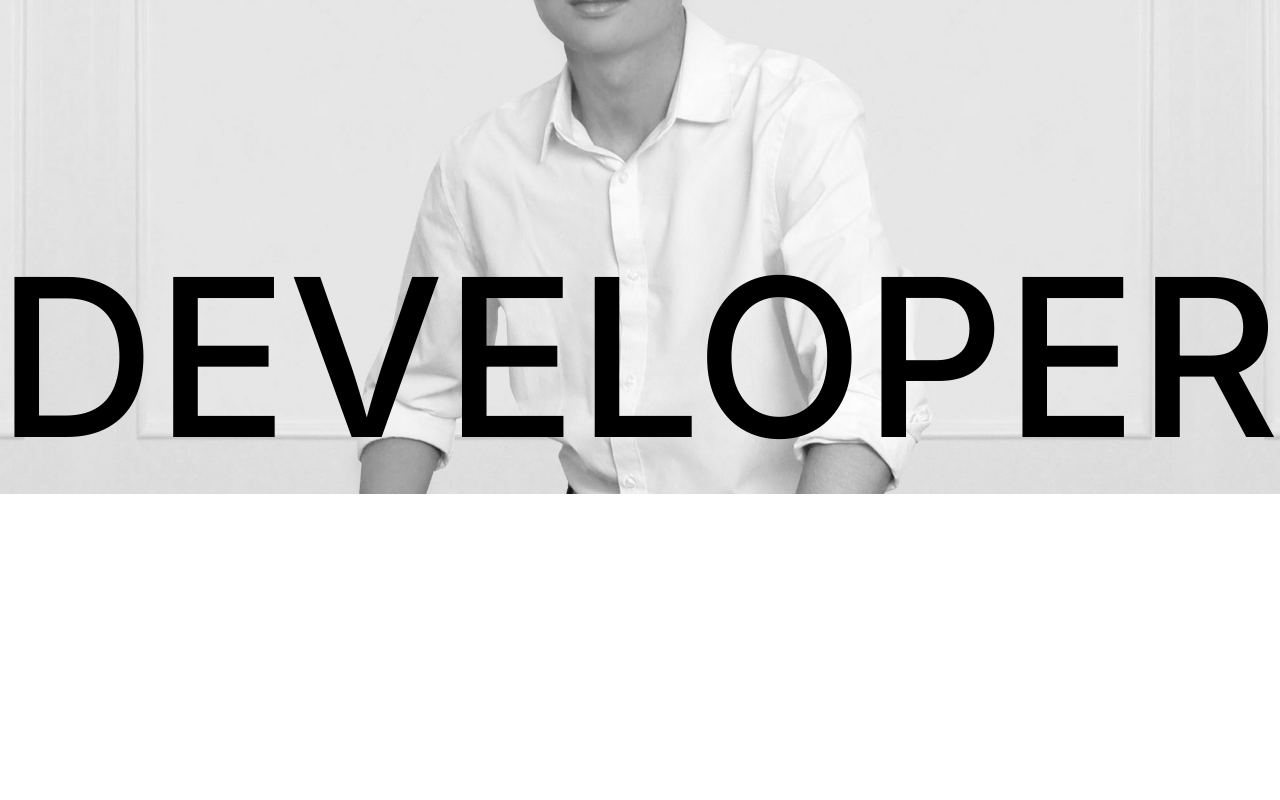
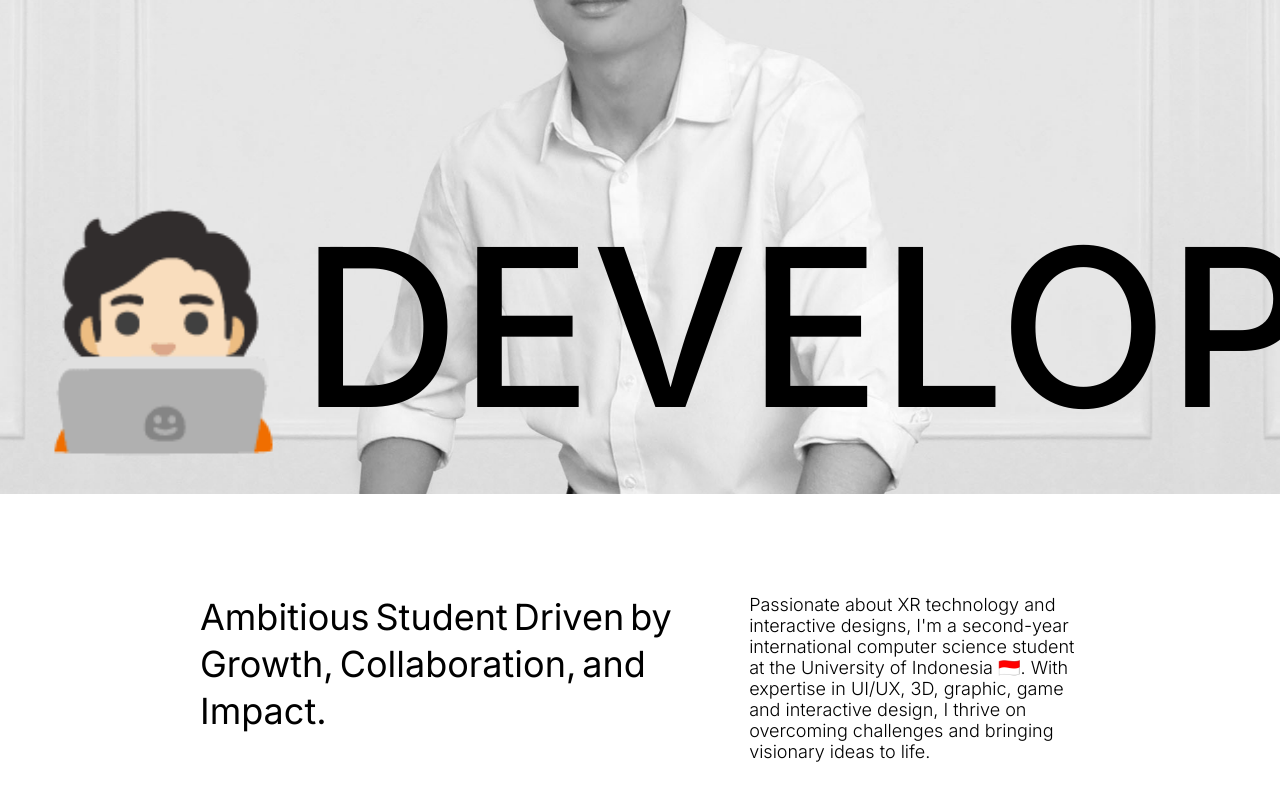
Before and after one commit to syafiqoarashy/portfolio-site, a Next.js app: page / in a window 1280 px wide. Shown: the part 306-1106 px from the top of the page. Built offline with nearby package versions, Linux system fonts and the light colour scheme.

Commit message:
feat: added description component and updated background of landing

```diff
--- a/src/app/page.js
+++ b/src/app/page.js
@@ -1,7 +1,8 @@
 'use client';
 import styles from './page.module.scss'
 import { useEffect, useState } from 'react'
-import Landing from '../components/Landing';
+import Landing from '../components/landing';
+import Description from '../components/description';
 import { AnimatePresence } from 'framer-motion';
 
 export default function Home() {
@@ -16,6 +17,7 @@ export default function Home() {
 
                 const locomotiveScroll = new LocomotiveScroll();
 
+
             }
 
         )()
@@ -28,6 +30,7 @@ export default function Home() {
             {/*    {isLoading && <Preloader />}*/}
             {/*</AnimatePresence>*/}
             <Landing />
+            <Description />
         </main>
     )
 }
--- /dev/null
+++ b/src/components/description/animation.js
@@ -0,0 +1,27 @@
+export const slideUp = {
+    initial: {
+        y: "100%"
+    },
+    open: (i) => ({
+        y: "0%",
+        transition: {duration: 0.5, delay: 0.01 * i}
+    }),
+    closed: {
+        y: "100%",
+        transition: {duration: 0.5}
+    }
+}
+
+export const opacity = {
+    initial: {
+        opacity: 0
+    },
+    open: {
+        opacity: 1,
+        transition: {duration: 0.5}
+    },
+    closed: {
+        opacity: 0,
+        transition: {duration: 0.5}
+    }
+}
--- /dev/null
+++ b/src/components/description/index.jsx
@@ -0,0 +1,25 @@
+import styles from './style.module.scss';
+import { useInView, motion } from 'framer-motion';
+import { useRef } from 'react';
+import { slideUp, opacity } from './animation';
+export default function index() {
+
+    const opening = "Hey, I'm Fiqo 👋"
+    const phrase = "Ambitious Student Driven by Growth, Collaboration, and Impact.";
+    const description = useRef(null);
+    const isInView = useInView(description)
+    return (
+        <div ref={description} className={styles.description}>
+            <div className={styles.body}>
+                <p>
+                    {
+                        phrase.split(" ").map( (word, index) => {
+                            return <span className={styles.mask}><motion.span variants={slideUp} custom={index} animate={isInView ? "open" : "closed"} key={index}>{word}</motion.span></span>
+                        })
+                    }
+                </p>
+                <motion.p variants={opacity} animate={isInView ? "open" : "closed"}>Passionate about XR technology and interactive designs, I'm a second-year international computer science student at the University of Indonesia 🇮🇩. With expertise in UI/UX, 3D, graphic, game and interactive design, I thrive on overcoming challenges and bringing visionary ideas to life.</motion.p>
+            </div>
+        </div>
+    )
+}
--- /dev/null
+++ b/src/components/description/style.module.scss
@@ -0,0 +1,61 @@
+.description{
+  padding-left: 200px;
+  padding-right: 200px;
+  margin-top: 100px;
+  margin-bottom: 100px;
+  display: flex;
+  justify-content: center;
+  .body{
+    max-width: 1400px;
+    display: flex;
+    gap: 50px;
+    position: relative;
+    p{
+      margin: 0px;
+      &:nth-of-type(1){
+        font-size: 36px;
+        gap: 8px;
+        line-height: 1.3;
+        span{
+          margin-right: 3px;
+        }
+        .mask{
+          position: relative;
+          overflow: hidden;
+          display: inline-flex;
+        }
+      }
+      &:nth-of-type(2){
+        font-size: 18px;
+        width: 80%;
+        font-weight: 300;
+      }
+    }
+    .button{
+      top: 80%;
+      left: calc(100% - 200px);
+      width: 180px;
+      height: 180px;
+      background-color: #1C1D20;
+      color: white;
+      border-radius: 50%;
+      position: absolute;
+      display: flex;
+      align-items: center;
+      justify-content: center;
+      cursor: pointer;
+      p{
+        margin: 0px;
+        font-size: 16px;
+        font-weight: 300;
+        position: relative;
+        z-index: 1;
+      }
+    }
+  }
+  .moreWork{
+    padding: 20px;
+    border-radius: 40px;
+    border: 1px solid grey;
+  }
+}
--- a/src/components/landing/index.jsx
+++ b/src/components/landing/index.jsx
@@ -50,8 +50,8 @@ export default function Home() {
                 alt={"image"}/>
             <div className={styles.sliderContainer}>
                 <div ref={slider} className={styles.slider}>
-                    <p ref={firstText}>Developer and Designer -</p>
-                    <p ref={secondText}>Developer and Designer -</p>
+                    <p ref={firstText}>🧑🏻‍💻Developer and 🧑🏻‍🎨Designer -</p>
+                    <p ref={secondText}>🧑🏻‍💻Developer and 🧑🏻‍🎨Designer -</p>
                 </div>
             </div>
         </main>
--- a/src/components/landing/style.module.css
+++ b/src/components/landing/style.module.css
@@ -1,5 +1,5 @@
 .landing{
-    margin-bottom: 100vh;
+    margin-bottom: 10vh;
     height: 100vh;
     position: relative;
     overflow: hidden;
@@ -12,7 +12,7 @@
 
 .sliderContainer {
     position: absolute;
-    top: calc(100vh - 270px);
+    top: calc(100vh - 300px);
 }
 
 .slider {
```
Also changed, not shown: public/images/background.jpg.
